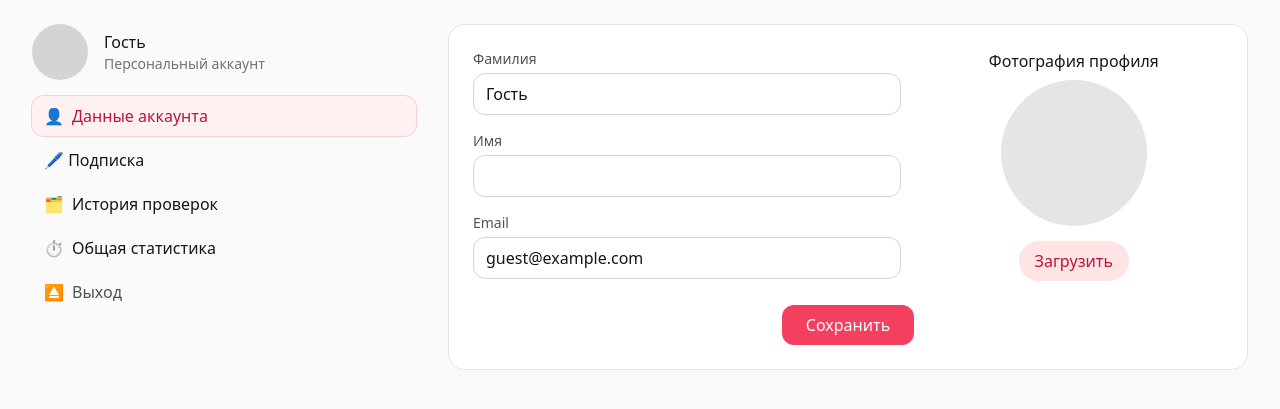
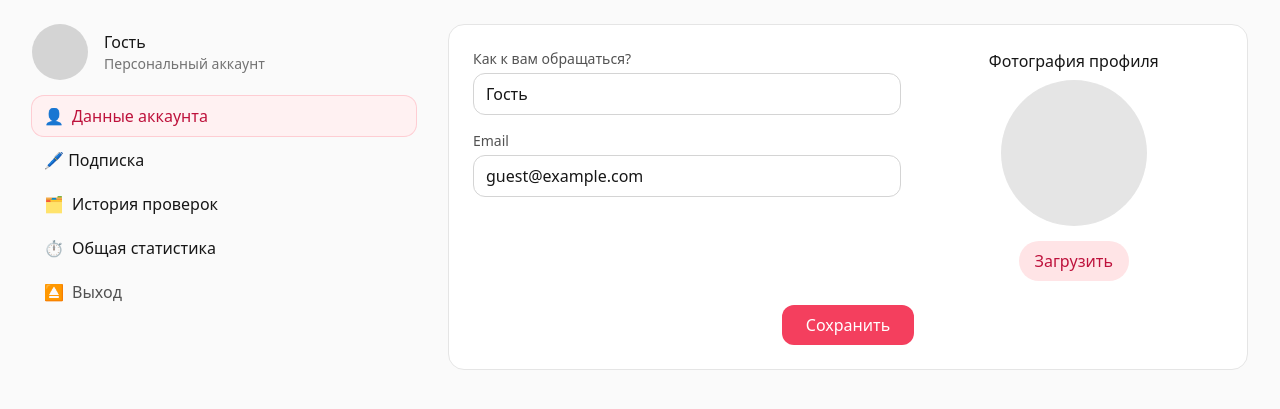
Before and after one commit to YrWaifu/Consultant, a FastAPI app: page /v2/account in a window 1280 px wide. Shown: the part 118-527 px from the top of the page. Run offline with FastAPI, Linux system fonts and the light colour scheme; style sheets or scripts are compiled from the project's sources; some libraries are stand-ins or nearby versions.

Commit message:
fixed profile

```diff
--- a/backend/app/templates/pages/account_profile_v2.html
+++ b/backend/app/templates/pages/account_profile_v2.html
@@ -16,15 +16,15 @@
             <div class="grid grid-cols-12 gap-6">
                 <div class="col-span-12 md:col-span-7 space-y-4">
                     <div>
-                        <label class="block text-sm text-neutral-600 mb-1">Фамилия</label>
+                        <label class="block text-sm text-neutral-600 mb-1">Как к вам обращаться?</label>
                         <input name="last_name" value="{{ account['last_name'] }}"
                             class="w-full rounded-xl border-neutral-300 focus:border-rose-400 focus:ring-rose-300" />
                     </div>
-                    <div>
+                    <!-- <div>
                         <label class="block text-sm text-neutral-600 mb-1">Имя</label>
                         <input name="first_name" value="{{ account['first_name'] }}"
                             class="w-full rounded-xl border-neutral-300 focus:border-rose-400 focus:ring-rose-300" />
-                    </div>
+                    </div> -->
                     <div>
                         <label class="block text-sm text-neutral-600 mb-1">Email</label>
                         <input type="email" name="email" value="{{ account['email'] }}"
```
